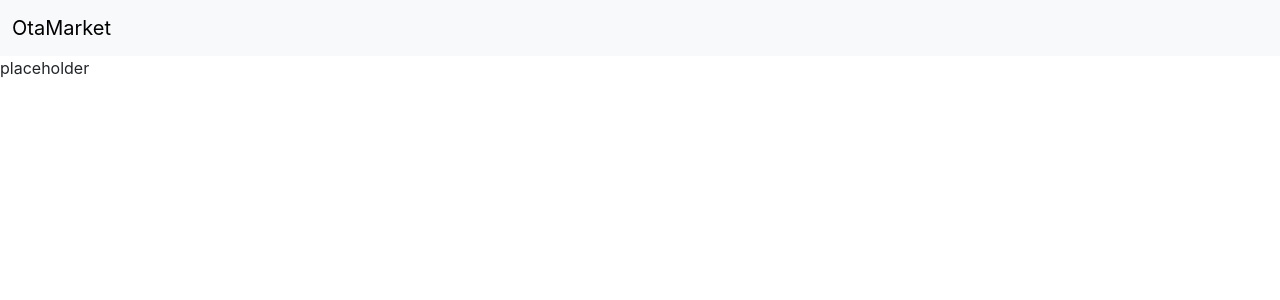
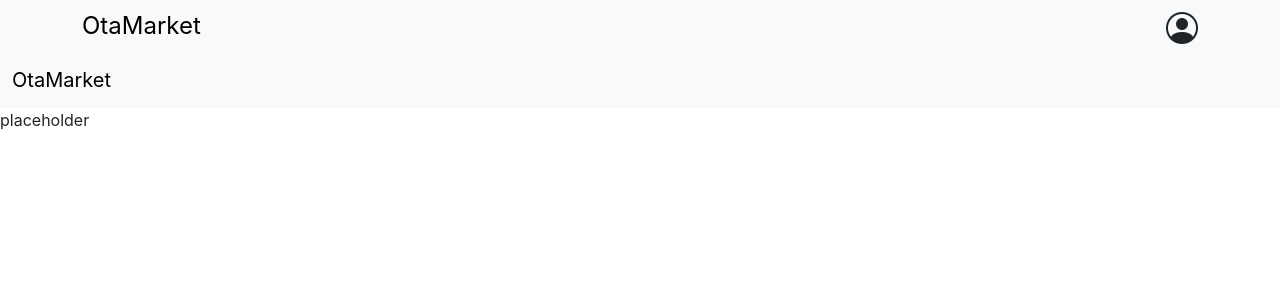
Before and after one commit to fravl/otamarket, a React (Create React App) app in the folder frontend/: page / in a window 1280 px wide. Shown: the top 300 px of the page. Built offline with nearby package versions, Linux system fonts and the light colour scheme.

Commit message:
separate navbar into two components

```diff
--- a/frontend/src/App.tsx
+++ b/frontend/src/App.tsx
@@ -1,10 +1,12 @@
 import React from "react";
 import Navbar from "./components/Navbar";
 import AllPage from "./components/AllPage";
+import AppHeader from "./components/AppHeader";
 
 function App() {
     return (
         <div className="App">
+            <AppHeader />
             <Navbar />
             <AllPage />
         </div>
--- /dev/null
+++ b/frontend/src/components/AppHeader.tsx
@@ -0,0 +1,17 @@
+const AppHeader = () => (
+    <header className="py-2 bg-body-tertiary">
+        <div className="container d-flex justify-content-between align-items-center">
+            <a
+                className="mb-lg-0 me-lg-auto link-body-emphasis text-decoration-none fs-4"
+                href="/"
+            >
+                OtaMarket
+            </a>
+            <a className="icon-link link-dark" href="/profile">
+                <i className="bi bi-person-circle h2 mb-0"></i>
+            </a>
+        </div>
+    </header>
+);
+
+export default AppHeader;
```
